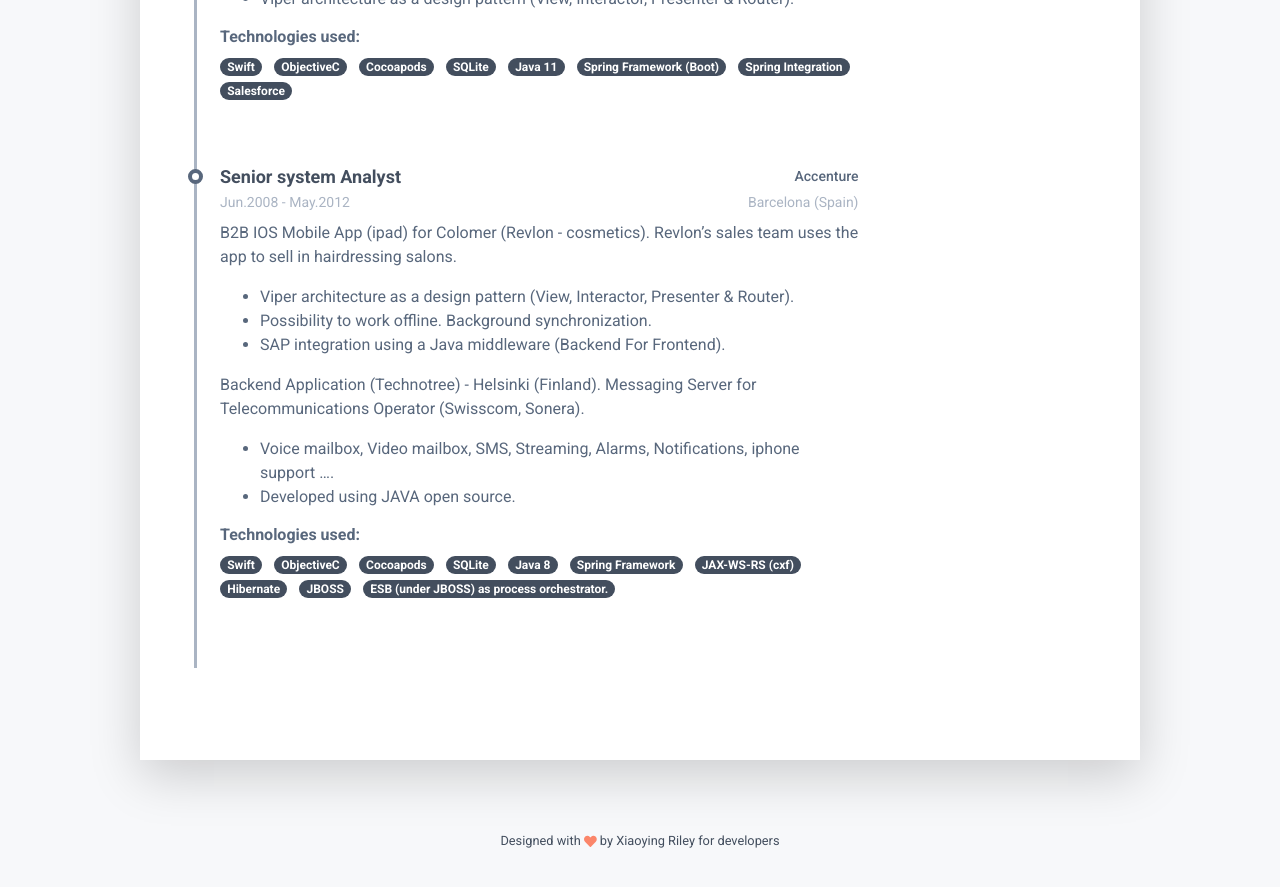
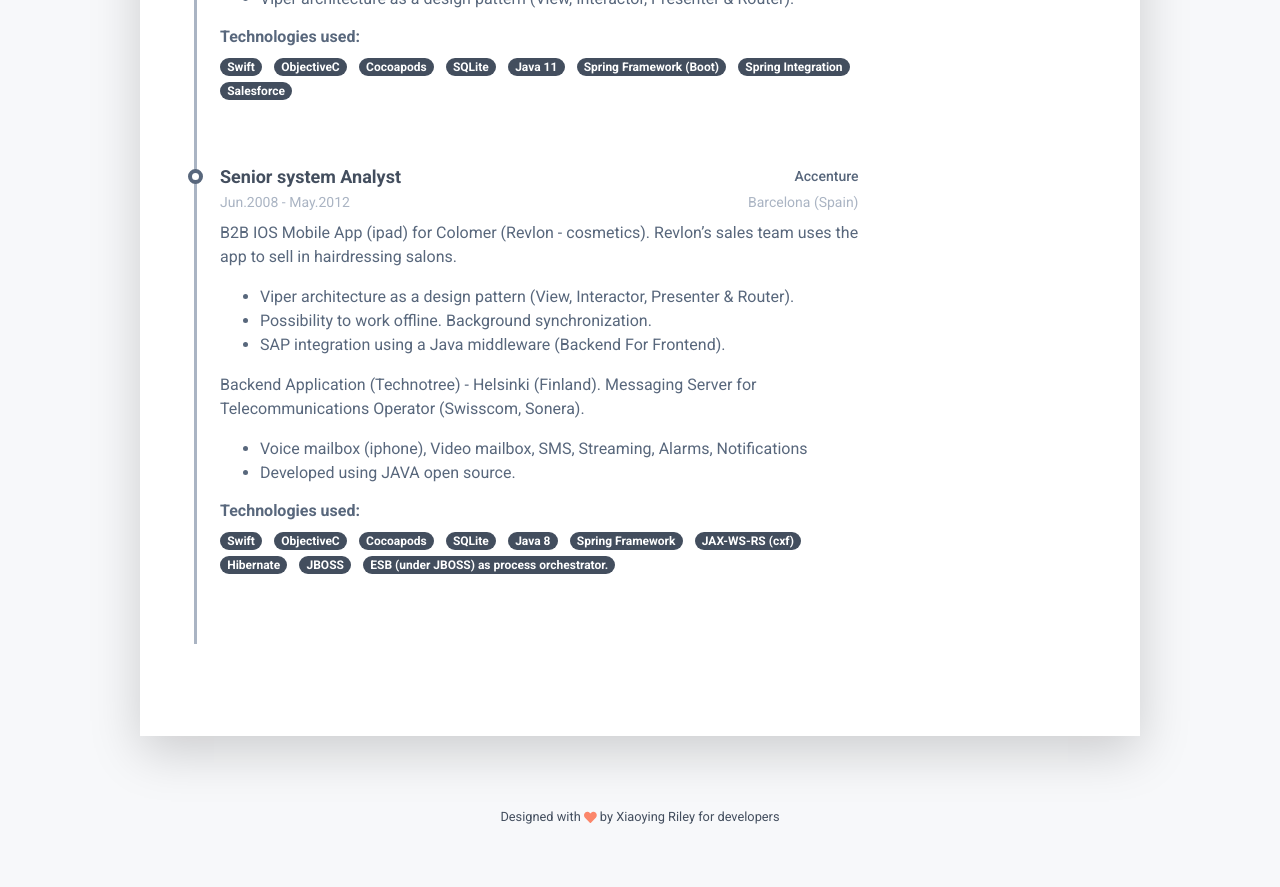
Before and after one commit to avall/avall.github.io, a Jekyll site: the page built from index.html, in a window 1280 px wide and 900 px high, scrolled down 3933 px. Shown: the top 887 px of the window. Built offline with Jekyll 4.4.1, drawn with Linux system fonts in a browser that asks for light colours; nearby versions of some CDN libraries.

Commit message:
Experience

```diff
--- a/_data/data.yml
+++ b/_data/data.yml
@@ -225,7 +225,7 @@ history:
 
         Backend Application (Technotree) - Helsinki (Finland). Messaging Server for Telecommunications Operator (Swisscom, Sonera).
 
-        * Voice mailbox, Video mailbox, SMS, Streaming, Alarms, Notifications, iphone support ....
+        * Voice mailbox (iphone), Video mailbox, SMS, Streaming, Alarms, Notifications
         * Developed using JAVA open source.
 
       technologies:
@@ -250,6 +250,8 @@ skills:
       percentage: 95
     - name: Java 17
       percentage: 90
+    - name: Hibernate
+      percentage: 85
     - name: Kotlin
       percentage: 75
     - name: Python
```
